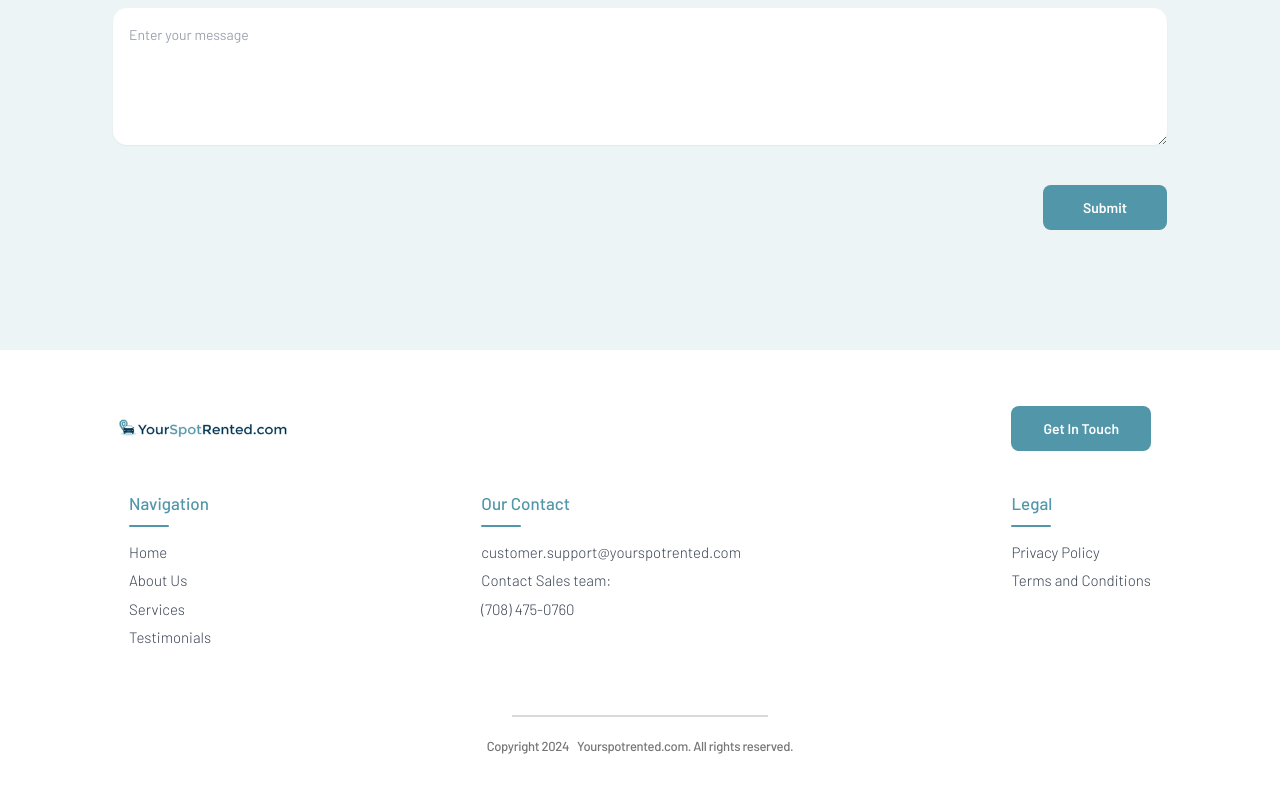
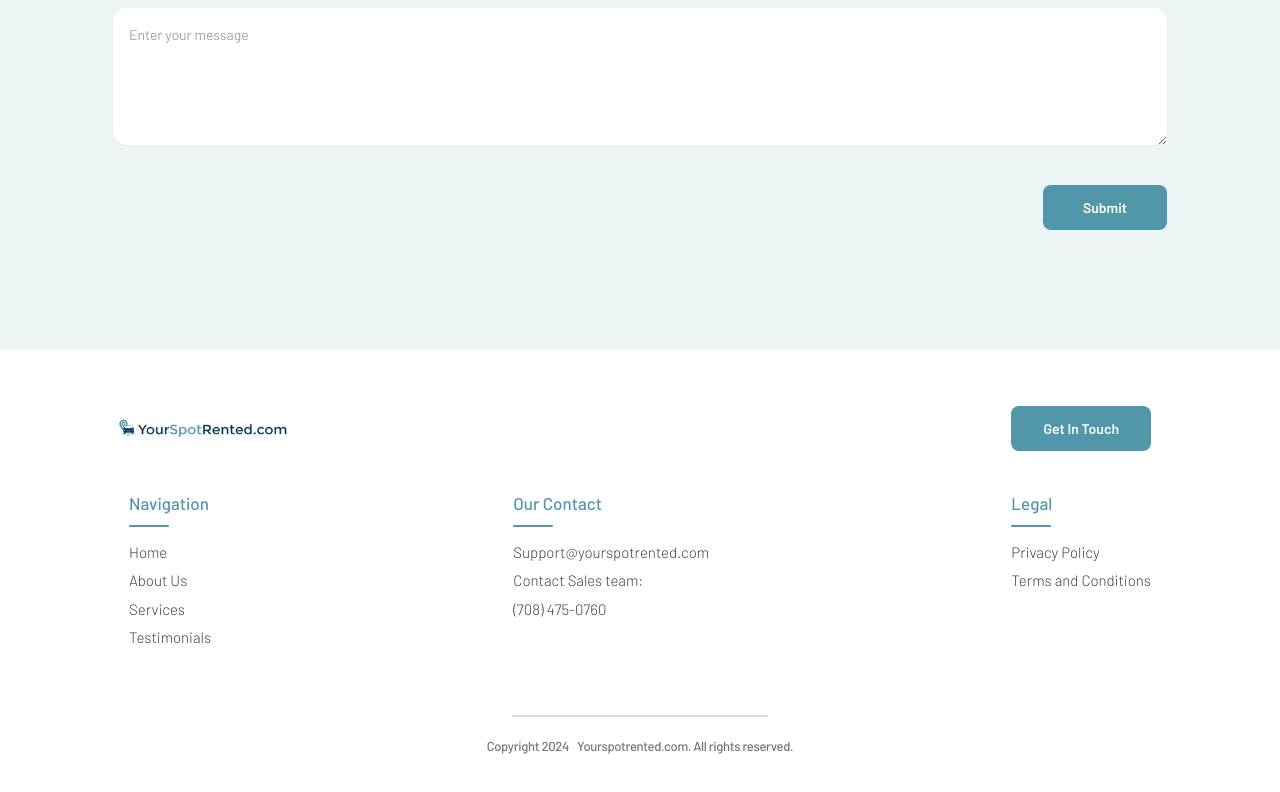
Before and after one commit to sharonBenish/YourSpotRented, a Nuxt app: page / in a window 1280 px wide. Shown: the part 2949-3741 px from the top of the page. Built offline with nearby package versions, Linux system fonts and the light colour scheme; a web font is replaced by a local one.

Commit message:
fix:footer link width

```diff
--- a/app.vue
+++ b/app.vue
@@ -21,7 +21,7 @@ useSeoMeta({
   titleTemplate: title => (title !== 'Your Spot rented' ? `${title} | Your Spot rented` : title),
   description: 'Your spot rented is a platform that handles your parking needs',
   ogSiteName: 'YourSpotrented',
-  ogImage: '/images/Logo.png',
+  ogImage: '/fav.webp',
   ogImageAlt: 'YourSpotrented'
 })
 </script>
--- a/components/Footer.vue
+++ b/components/Footer.vue
@@ -12,7 +12,7 @@ const footerLinks = [
   {
     title: 'Our Contact',
     links: [
-      { head: 'customer.support@yourspotrented.com', to: 'mailto:' },
+      { head: 'Support@yourspotrented.com', to: 'mailto:' },
       { head: 'Contact Sales team:', to:''},
       { head: '(708) 475-0760', to: 'tel:' },
     ],
@@ -38,7 +38,6 @@ const year = new Date().getFullYear()
         </NuxtLink>
         <button @click="goToContact" class="btn relative flex lt-md:text-3 text-3.5 items-center gap-2 bg-e-primary px8 lt-md:px6 py3 rounded-2 text-white font-600">
           Get In Touch
-          <!-- <span class="group-hover:(w-31em h-15em)" /> -->
         </button>
       </div>
       <div class="flex-2/5 flex lt-lg:mt4 flex justify-between flex-wrap gap-y-6 py10">
@@ -46,7 +45,7 @@ const year = new Date().getFullYear()
           <h4 class="mb6 relative text-e-primary lg:text-4.25 fw500 before:(content-[''] absolute left-0 -bottom-2.5 h0.5 bg-e-primary w10 rounded-full)">
             {{ item.title }}
           </h4>
-          <NuxtLink v-if="item.title !== 'Contact'" v-for="list of item.links" :key="list.head" :to="list.to" class="text-3 lg:text-3.75 mb1.5 fw300 block hover:text-e-primary duration-400">
+          <NuxtLink v-if="item.title !== 'Contact'" v-for="list of item.links" :key="list.head" :to="list.to" class="text-3 lg:text-3.75 mb1.5 fw300 block hover:text-e-primary duration-400 lt-md:max-w-[160px]">
             {{ list.head }}
           </NuxtLink>
           <template v-else v-for="list of item.links" :key="list.to"  >
@@ -61,7 +60,6 @@ const year = new Date().getFullYear()
           <p mr1>
             Copyright {{ year }}
           </p>
-          <!-- <Icon name="ph:copyright" class="h3.5 w3.5 mt0.1" /> -->
           <p ml1>
             Yourspotrented.com. All rights reserved.
           </p>
--- a/pages/index.vue
+++ b/pages/index.vue
@@ -8,7 +8,6 @@
             <div class="sm:relative bg-e-primary/70 rounded-4 text-6 sm:text-8 lg:text-11 fw800 text-white w-full sm:max-w-150 px6 py6 top-15 lt-sm:text-center">Turn Parking Spots Into Paid Rent</div>
             <button @click="goToContact" class="btn relative flex text-3.5 items-center gap-2 bg-e-primary px8 py3 rounded-2 text-white font-600 sm:absolute! sm:bottom-15 lt-sm:mx-auto lt-sm:mt14 lt-lg:mt18">
                 Get In Touch
-                <!-- <span class="group-hover:(w-31em h-15em)" /> -->
             </button>
         </div>
 
--- a/plugins/aos.js
+++ b/plugins/aos.js
@@ -8,8 +8,7 @@ export default defineNuxtPlugin((nuxtApp) => {
           disable: false,
           duration: 600,
           easing: 'ease-in-out-cubic',
-          once: true,
-          // offset: 200, // Uncomment or adjust as needed
+          once: true
         });
       });
     }
```
Also changed, not shown: components/Header.vue (+0 -22 lines).
